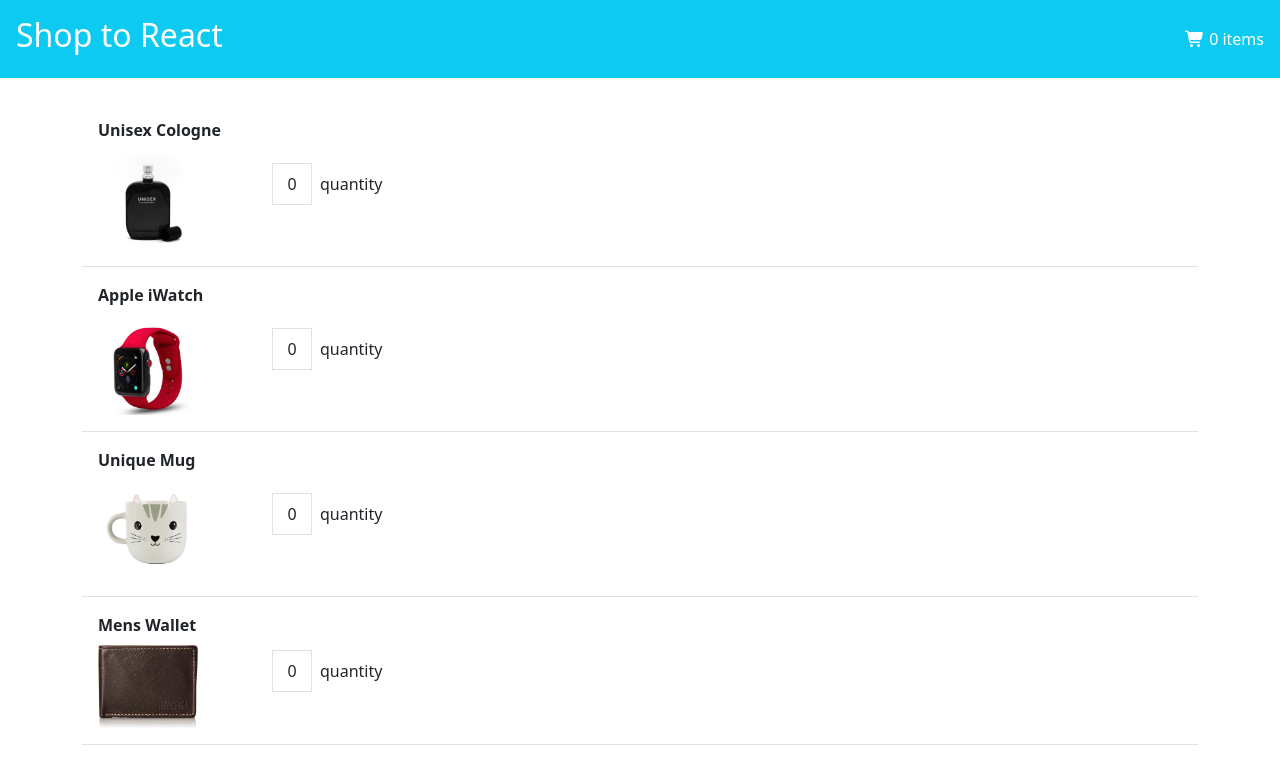
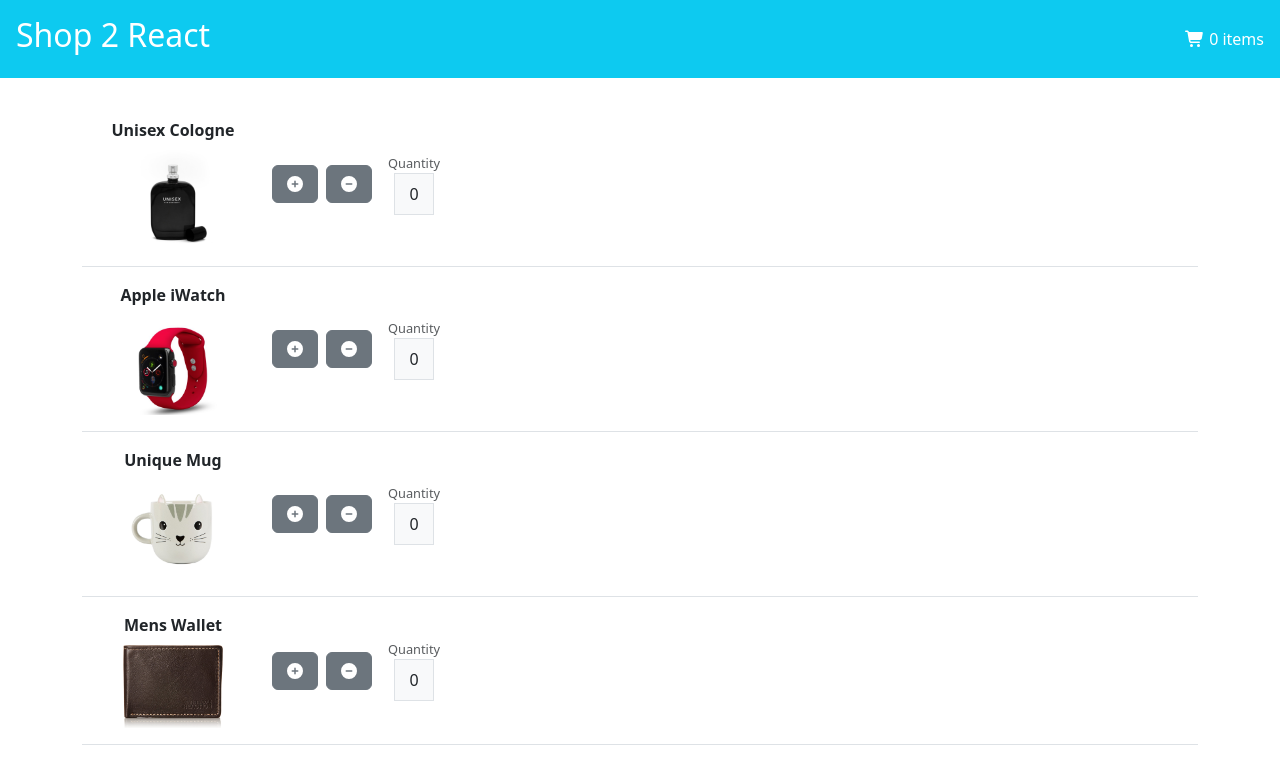
Before and after one commit to psywestcode/m5-lab-assignment, a React (Create React App) app in the folder m5-lab-assignment/shopcart/: page / in a window 1280 px wide. Shown: the top 784 px of the page. Built offline with nearby package versions, Linux system fonts and the light colour scheme.

Commit message:
split and route

```diff
--- a/m5-lab-assignment/shopcart/package.json
+++ b/m5-lab-assignment/shopcart/package.json
@@ -12,7 +12,9 @@
     "@testing-library/user-event": "^13.5.0",
     "bootstrap": "^5.3.8",
     "react": "^19.2.4",
+    "react-bootstrap": "^2.10.10",
     "react-dom": "^19.2.4",
+    "react-router-dom": "^7.13.1",
     "react-scripts": "5.0.1",
     "reactstrap": "^9.2.3",
     "web-vitals": "^2.1.4"
--- a/m5-lab-assignment/shopcart/src/App.js
+++ b/m5-lab-assignment/shopcart/src/App.js
@@ -1,48 +1,40 @@
 import React, { Component } from "react";
+import { BrowserRouter as Router, Routes, Route } from "react-router-dom";
 import "bootstrap/dist/css/bootstrap.min.css";
-import { faShoppingCart } from "@fortawesome/free-solid-svg-icons";
-import { FontAwesomeIcon } from "@fortawesome/react-fontawesome";
+import "./App.css";
 
-const Navbar = ({ totalQuantity }) => {
-  return (
-    <div className="bg-info text-white p-3 d-flex justify-content-between align-items-center">
-      <h2>Shop to React</h2>
-      <div>
-        <FontAwesomeIcon icon={faShoppingCart} /> {totalQuantity} items
-      </div>
-    </div>
-  );
-};
-
-const Product = ({ product }) => {
-  return (
-    <div className="d-flex align-items-center border-bottom p-3">
-      <div className="me-4" style={{ width: '150px' }}>
-        <p className="mb-2 fw-bold">{product.desc}</p>
-        <img src={product.image} alt={product.desc} width="100" />
-      </div>
-      <div className="d-flex align-items-center">
-        <span className="border p-2 me-2 d-inline-block text-center" style={{ width: '40px' }}>
-          {product.value}
-        </span>
-        <span>quantity</span>
-      </div>
-    </div>
-  );
-};
+// Import your separated components and data
+import { productsData } from "./products";
+import Navbar from "./navbar";
+import DisplayProducts from "./displayProducts";
+import Cart from "./cart";
 
 class App extends Component {
   constructor(props) {
     super(props);
     this.state = {
-      products: [
-        { id: 1, image: './products/cologne.jpg', desc: 'Unisex Cologne', value: 0 },
-        { id: 2, image: './products/iwatch.jpg', desc: 'Apple iWatch', value: 0 },
-        { id: 3, image: './products/mug.jpg', desc: 'Unique Mug', value: 0 },
-        { id: 4, image: './products/wallet.jpg', desc: 'Mens Wallet', value: 0 }
-      ]
+      products: productsData
     };
   }
+
+  // Handlers for Add and Subtract buttons
+  handleIncrement = (product) => {
+    const products = [...this.state.products];
+    const index = products.indexOf(product);
+    products[index] = { ...products[index] };
+    products[index].value++;
+    this.setState({ products });
+  };
+
+  handleDecrement = (product) => {
+    const products = [...this.state.products];
+    const index = products.indexOf(product);
+    products[index] = { ...products[index] };
+    if (products[index].value > 0) {
+      products[index].value--;
+    }
+    this.setState({ products });
+  };
 
   render() {
     const totalQuantity = this.state.products
@@ -50,15 +42,29 @@
       .reduce((acc, curr) => acc + curr, 0);
 
     return (
-      <div className="App">
-        <Navbar totalQuantity={totalQuantity} />
+      <Router>
+        <div className="App">
+          {/* Navbar is outside routes so it always shows */}
+          <Navbar totalQuantity={totalQuantity} />
 
-        <div className="container mt-4">
-          {this.state.products.map(product => (
-            <Product key={product.id} product={product} />
-          ))}
+          <Routes>
+            <Route
+              path="/"
+              element={
+                <DisplayProducts
+                  products={this.state.products}
+                  onIncrement={this.handleIncrement}
+                  onDecrement={this.handleDecrement}
+                />
+              }
+            />
+            <Route
+              path="/cart"
+              element={<Cart products={this.state.products} />}
+            />
+          </Routes>
         </div>
-      </div>
+      </Router>
     );
   }
 }
--- /dev/null
+++ b/m5-lab-assignment/shopcart/src/cart.js
@@ -0,0 +1,29 @@
+import React from "react";
+
+const Cart = ({ products }) => {
+  // Filter products that have 1 or more quantities
+  const cartItems = products.filter(product => product.value > 0);
+
+  return (
+    <div className="container mt-4">
+      <h3 className="mb-4">Your Cart Items</h3>
+      {cartItems.length === 0 ? (
+        <p>Your cart is empty.</p>
+      ) : (
+        cartItems.map(product => (
+          <div key={product.id} className="d-flex align-items-center border-bottom p-3">
+            <div className="me-4" style={{ width: '150px' }}>
+              <img src={product.image} alt={product.desc} width="80" />
+              <p className="mt-2 mb-0 text-muted">{product.desc}</p>
+            </div>
+            <div>
+              <p className="mb-0 fw-bold">Quantity: {product.value}</p>
+            </div>
+          </div>
+        ))
+      )}
+    </div>
+  );
+};
+
+export default Cart;
--- /dev/null
+++ b/m5-lab-assignment/shopcart/src/displayProducts.js
@@ -0,0 +1,68 @@
+import React, { useState } from "react";
+import { Modal, Button } from "react-bootstrap";
+import { faPlusCircle, faMinusCircle } from "@fortawesome/free-solid-svg-icons";
+import { FontAwesomeIcon } from "@fortawesome/react-fontawesome";
+
+const DisplayProducts = ({ products, onIncrement, onDecrement }) => {
+  const [show, setShow] = useState(false);
+  const [showImge, setShowImge] = useState({});
+
+  const handleClose = () => setShow(false);
+  const handleShow = (product) => {
+    setShow(true);
+    setShowImge(product);
+  };
+
+  return (
+    <div className="container mt-4">
+      {products.map(product => (
+        <div key={product.id} className="d-flex align-items-center border-bottom p-3">
+          <div className="me-4" style={{ width: '150px' }}>
+            <p className="mb-2 fw-bold">{product.desc}</p>
+            {/* Added onClick to trigger the Modal */}
+            <img
+              src={product.image}
+              alt={product.desc}
+              width="100"
+              onClick={() => handleShow(product)}
+              style={{ cursor: "pointer" }}
+            />
+          </div>
+          <div className="d-flex align-items-center">
+            {/* Add and Subtract Buttons */}
+            <Button variant="secondary" className="me-2" onClick={() => onIncrement(product)}>
+              <FontAwesomeIcon icon={faPlusCircle} />
+            </Button>
+            <Button variant="secondary" className="me-3" onClick={() => onDecrement(product)}>
+              <FontAwesomeIcon icon={faMinusCircle} />
+            </Button>
+            <div className="text-center">
+              <div className="text-muted" style={{ fontSize: '0.8rem' }}>Quantity</div>
+              <span className="border p-2 d-inline-block text-center bg-light" style={{ width: '40px' }}>
+                {product.value}
+              </span>
+            </div>
+          </div>
+        </div>
+      ))}
+
+      {/* Lightbox / Modal Component */}
+      <Modal show={show} onHide={handleClose}>
+        <Modal.Header closeButton>
+          <Modal.Title>{showImge.desc}</Modal.Title>
+        </Modal.Header>
+        <Modal.Body className="text-center">
+          <img
+            src={showImge.image}
+            width="350"
+            alt={showImge.desc}
+            className="mx-5 mb-3"
+          />
+          <p><span className="text-dark fw-bold">Ratings:</span> {showImge.ratings}/5</p>
+        </Modal.Body>
+      </Modal>
+    </div>
+  );
+};
+
+export default DisplayProducts;
--- /dev/null
+++ b/m5-lab-assignment/shopcart/src/navbar.js
@@ -0,0 +1,21 @@
+import React from "react";
+import { Link } from "react-router-dom";
+import { faShoppingCart } from "@fortawesome/free-solid-svg-icons";
+import { FontAwesomeIcon } from "@fortawesome/react-fontawesome";
+
+const Navbar = ({ totalQuantity }) => {
+  return (
+    <div className="bg-info text-white p-3 d-flex justify-content-between align-items-center">
+      <Link to="/" className="text-white text-decoration-none">
+        <h2>Shop 2 React</h2>
+      </Link>
+      <Link to="/cart" className="text-white text-decoration-none">
+        <div>
+          <FontAwesomeIcon icon={faShoppingCart} /> {totalQuantity} items
+        </div>
+      </Link>
+    </div>
+  );
+};
+
+export default Navbar;
--- /dev/null
+++ b/m5-lab-assignment/shopcart/src/products.js
@@ -0,0 +1,6 @@
+export const productsData = [
+  { id: 1, image: './products/cologne.jpg', desc: 'Unisex Cologne', value: 0, ratings: "4.5" },
+  { id: 2, image: './products/iwatch.jpg', desc: 'Apple iWatch', value: 0, ratings: "3.5" },
+  { id: 3, image: './products/mug.jpg', desc: 'Unique Mug', value: 0, ratings: "4.0" },
+  { id: 4, image: './products/wallet.jpg', desc: 'Mens Wallet', value: 0, ratings: "4.8" }
+];
```
Also changed, not shown: 1 other file (tests, documents, lock files or other folders).
